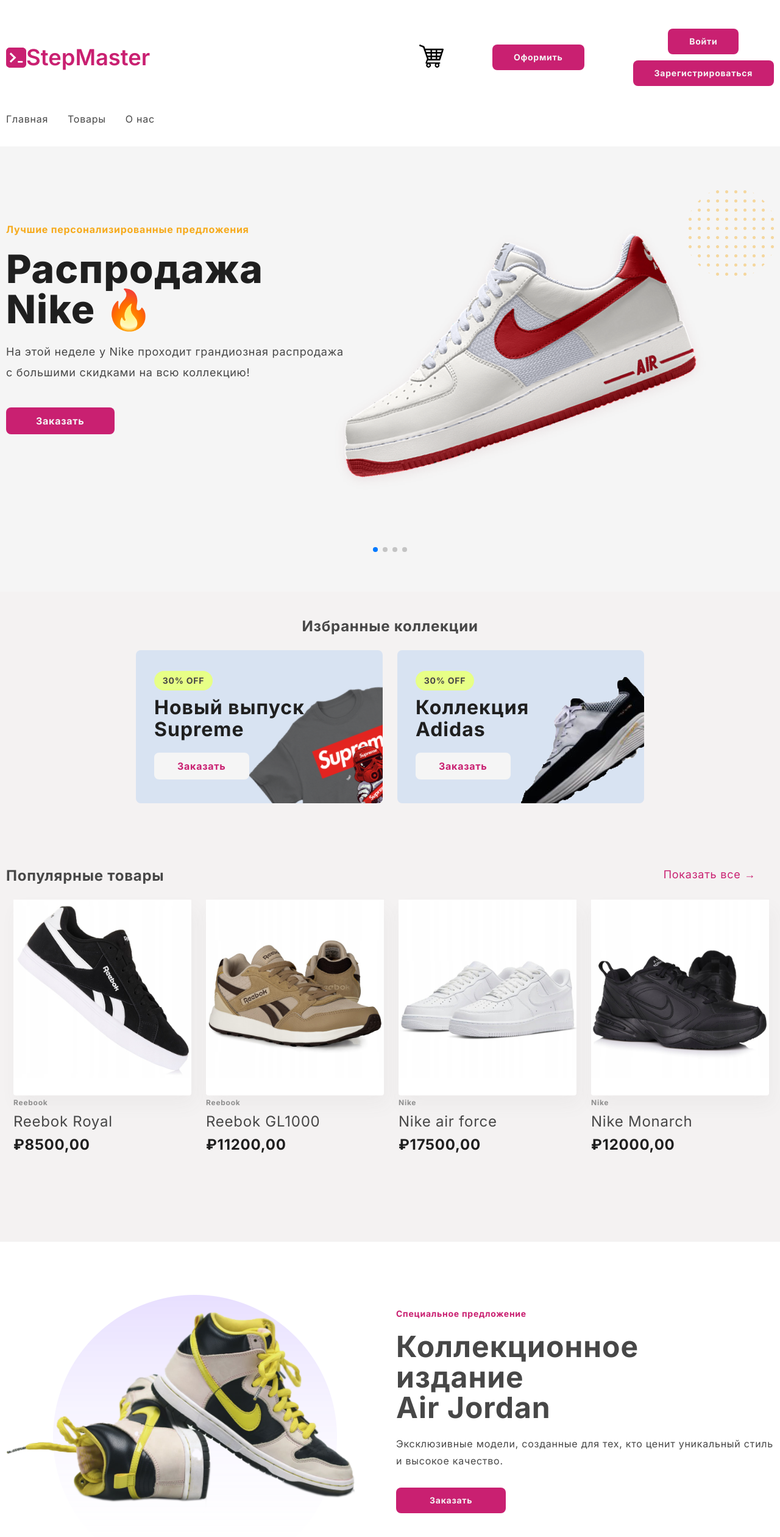
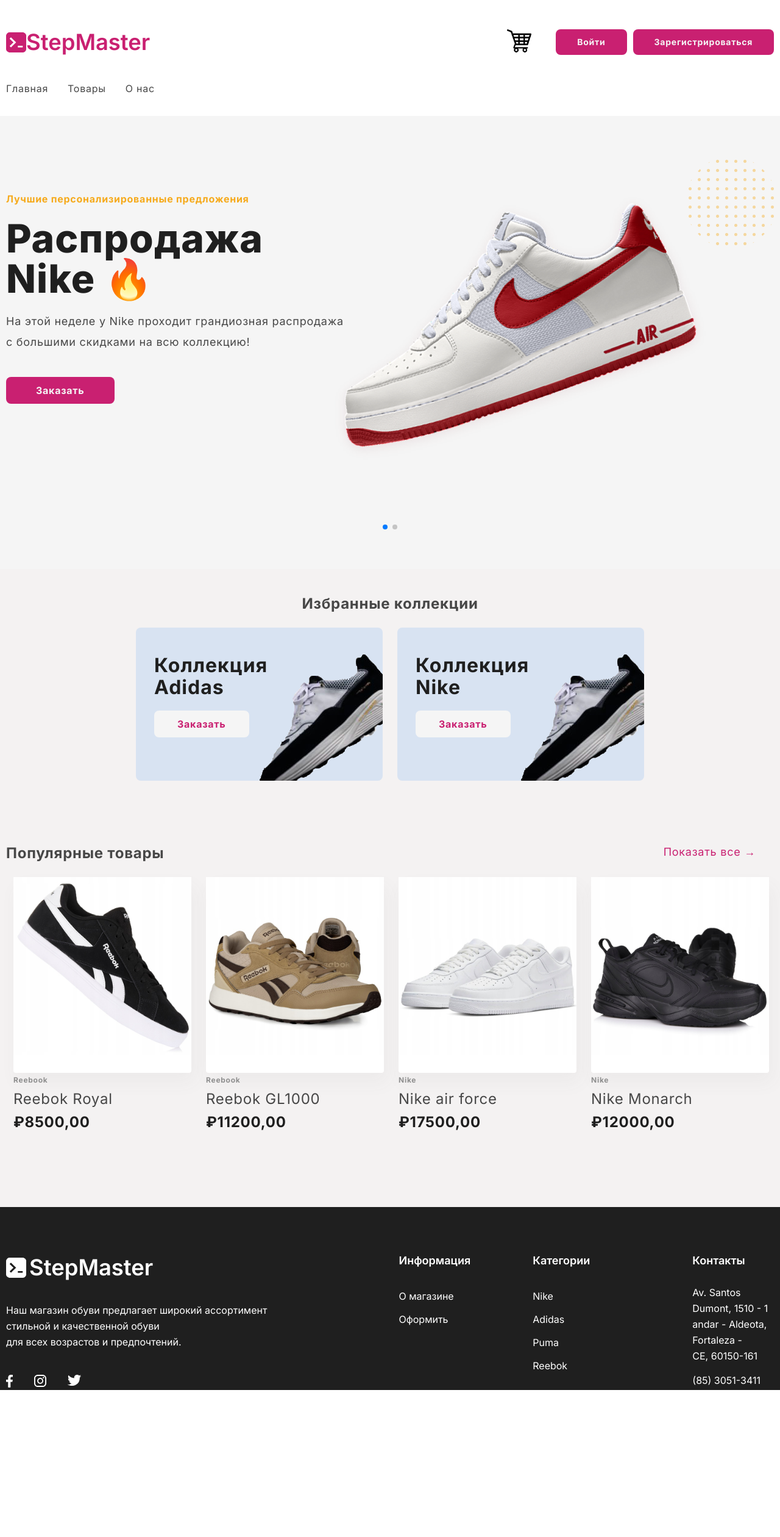
Before and after one commit to Restarter12/step_master-main-main, a Django app: page / in a window 1280 px wide. Shown: the top 2520 px of the page at 61% size. Run offline with Django 5.2, Linux system fonts and the light colour scheme; data comes from the database, SQL or seed files in the repository; both versions use the stored data as it was after the commit.

Commit message:
style_comite-2

```diff
--- a/step_master/main/static/main/css/main.css
+++ b/step_master/main/static/main/css/main.css
@@ -111,7 +111,7 @@
 .headeer_up_rigth {
     display: flex;
     align-items: center;
-    gap: 80px;
+    gap: 40px;
 }
 
 .messages {
@@ -212,7 +212,6 @@
 
 .main {
     background: rgb(244, 242, 242);
-    margin-bottom: 108px;
 }
 
 .swiper-slide-p {
@@ -281,7 +280,7 @@
 
 .swiper-slide {
     padding-top: 124px;
-    padding-bottom: 205px;
+    padding-bottom: 100px;
 }
 
 .swiper-slide_rigth_sneaker {
@@ -328,20 +327,6 @@
 
 }
 
-.collection_sale-item-p {
-    border-radius: 29px;
-    background: rgb(231, 255, 134);
-    color: rgb(71, 71, 71);
-    font-family: Inter;
-    font-size: 14px;
-    font-weight: 700;
-    line-height: 22px;
-    letter-spacing: 0.75px;
-    text-align: center;
-    width: 96px;
-    height: 32px;
-    padding: 5px;
-}
 
 .collection_sale-item-img-fut {
     position: absolute;
@@ -493,8 +478,17 @@
 
 /* Продукты */
 
-.produtos {
-    margin-bottom: 80px;
+.produtos{
+    padding-bottom: 80px;
+}
+
+.produtos_item{
+    transition: transform 0.3s ease, box-shadow 0.3s ease;
+}
+
+.produtos_item:hover {
+    transform: scale(1.05);
+    box-shadow: 0 4px 10px rgba(0, 0, 0, 0.15);
 }
 
 
@@ -636,7 +630,7 @@
 }
 
 .oferts_img {
-    margin-right: 67px;
+    margin-right: 45px;
 }
 
 .oferta-span {
@@ -685,12 +679,20 @@
     text-align: center;
     padding: 10px 55px;
     border: none;
+    cursor: pointer;
+    transition: color 0.3s ease, transform 0.3s ease;
 }
-
+.oferta-btn:hover{
+    background: rgb(170, 27, 97);
+    color: rgb(255, 255, 255);
+    box-shadow: 0 4px 8px rgba(0, 0, 0, 0.1);
+    transition: all 0.3s ease;
+}
 .oferts_text {
     margin-top: 20px;
 }
 
+/* Футер */
 
 .footer {
     background: rgb(31, 31, 31);
@@ -1002,7 +1004,6 @@
 
 .registe-auth {
     display: flex;
-    flex-direction: column;
     align-items: center;
     gap: 10px;
 }
--- a/step_master/main/static/main/css/tovar-detail.css
+++ b/step_master/main/static/main/css/tovar-detail.css
@@ -126,6 +126,8 @@
 }
 
 .quantity-input {
+  width: 80px;
+  height: 80px;
   margin: 10px 0;
 }
 
--- a/step_master/main/static/main/js/scripy_index.js
+++ b/step_master/main/static/main/js/scripy_index.js
@@ -1,4 +1,5 @@
 const swiper = new Swiper('.swiper', {
+  loop: true,
   pagination: {
     el: ".swiper-pagination",
   },
--- a/step_master/main/templates/main/index.html
+++ b/step_master/main/templates/main/index.html
@@ -13,40 +13,23 @@
                         <h1 class="swiper-slide-h">Распродажа <br> Nike 🔥</h1>
                         <p class="swiper-slide-p2">На этой неделе у Nike проходит грандиозная распродажа <br> с
                             большими скидками на всю коллекцию! </p>
-                        <a class="swiper-slide-a popup-link" href="#popup"><button
+                        <a class="swiper-slide-a popup-link" href="{% url 'tovar' %}"><button
                                 class="swiper-slide-btn">Заказать</button></a>
                         <img class="swiper-slide_rigth_sneaker" src="{% static 'main/img/whiteSneaker.png' %}" alt="">
                         <img class="swiper-slide_rigth_ornament" src="{% static 'main/img/Ornament.png' %}" alt="">
                     </div>
                     <div class="swiper-slide">
-                        <p class="swiper-slide-p">Лучшие персонализированные предложения</p>
-                        <h1 class="swiper-slide-h">Распродажа <br> Nike 🔥</h1>
-                        <p class="swiper-slide-p2">На этой неделе у Nike проходит грандиозная распродажа <br> с
-                            большими скидками на всю коллекцию! </p>
-                        <a class="swiper-slide-a popup-link" href="#popup"><button
-                                class="swiper-slide-btn">Заказать</button></a>
-                        <img class="swiper-slide_rigth_sneaker" src="{% static 'main/img/whiteSneaker.png' %}" alt="">
-                        <img class="swiper-slide_rigth_ornament" src="{% static 'main/img/Ornament.png' %}" alt="">
-                    </div>
-                    <div class="swiper-slide">
-                        <p class="swiper-slide-p">Лучшие персонализированные предложения</p>
-                        <h1 class="swiper-slide-h">Распродажа <br> Nike 🔥</h1>
-                        <p class="swiper-slide-p2">На этой неделе у Nike проходит грандиозная распродажа <br> с
-                            большими скидками на всю коллекцию! </p>
-                        <a class="swiper-slide-a popup-link" href="#popup"><button
-                                class="swiper-slide-btn">Заказать</button></a>
-                        <img class="swiper-slide_rigth_sneaker" src="{% static 'main/img/whiteSneaker.png' %}" alt="">
-                        <img class="swiper-slide_rigth_ornament" src="{% static 'main/img/Ornament.png' %}" alt="">
-                    </div>
-                    <div class="swiper-slide">
-                        <p class="swiper-slide-p">Лучшие персонализированные предложения</p>
-                        <h1 class="swiper-slide-h">Распродажа <br> Nike 🔥</h1>
-                        <p class="swiper-slide-p2">На этой неделе у Nike проходит грандиозная распродажа <br> с
-                            большими скидками на всю коллекцию! </p>
-                        <a class="swiper-slide-a popup-link" href="#popup"><button
-                                class="swiper-slide-btn">Заказать</button></a>
-                        <img class="swiper-slide_rigth_sneaker" src="{% static 'main/img/whiteSneaker.png' %}" alt="">
-                        <img class="swiper-slide_rigth_ornament" src="{% static 'main/img/Ornament.png' %}" alt="">
+                        <div class="oferts_all">
+                            <img class="oferts_img" src="{% static 'main/img/sneakerOferts.png' %}" alt="">
+                            <div class="oferts_text">
+                                <p class="oferta-span">Специальное предложение</p>
+                                <h2 class="oferta-h">Коллекционное издание <br> Air Jordan</h2>
+                                <p class="oferta-p">Эксклюзивные модели, созданные для тех, кто ценит уникальный стиль и высокое
+                                    качество.</p>
+                                <a href="{% url 'tovar' %}" class="popup-link"><button class="oferta-btn">Заказать</button></a>
+
+                            </div>
+                        </div>
                     </div>
                 </div>
                 <div class="swiper-pagination"></div>
@@ -58,30 +41,23 @@
             <div class="collection_sale-list">
                 <div class="collection_sale-item">
                     <div class="collection_sale-item-text">
-                        <p class="collection_sale-item-p">
-                            30% OFF
-                        </p>
                         <h2 class="collection_sale-item-h">
-                            Новый выпуск <br> Supreme
+                            Коллекция <br> Adidas
                         </h2>
-                        <a href="#popup" class="popup-link">
+                        <a href="{% url 'tovar' %}" class="popup-link">
                             <button class="collection_sale-item-btn">
                                 Заказать
                             </button>
                         </a>
                     </div>
-                    <img class="collection_sale-item-img-fut" src="{% static 'main/img/starWarsStormTrooperSupreme.png' %}"
-                        alt="">
+                    <img class="collection_sale-item-img-sneaker" src="{% static 'main/img/sneakerGray.png' %}" alt="">
                 </div>
                 <div class="collection_sale-item">
                     <div class="collection_sale-item-text">
-                        <p class="collection_sale-item-p">
-                            30% OFF
-                        </p>
                         <h2 class="collection_sale-item-h">
-                            Коллекция <br> Adidas
+                            Коллекция <br> Nike
                         </h2>
-                        <a href="#popup" class="popup-link">
+                        <a href="{% url 'tovar' %}" class="popup-link">
                             <button class="collection_sale-item-btn">
                                 Заказать
                             </button>
@@ -127,21 +103,6 @@
             </div>
         </div>
     </section>
-    <section class="oferts">
-        <div class="container">
-            <div class="oferts_all">
-                <img class="oferts_img" src="{% static 'main/img/sneakerOferts.png' %}" alt="">
-                <div class="oferts_text">
-                    <p class="oferta-span">Специальное предложение</p>
-                    <h2 class="oferta-h">Коллекционное издание <br> Air Jordan</h2>
-                    <p class="oferta-p">Эксклюзивные модели, созданные для тех, кто ценит уникальный стиль и высокое
-                        качество.</p>
-                    <a href="#popup" class="popup-link"><button class="oferta-btn">Заказать</button></a>
-
-                </div>
-            </div>
-        </div>
-    </section>
 </main>
 
 {% endblock %}
--- a/step_master/main/templates/main/layout.html
+++ b/step_master/main/templates/main/layout.html
@@ -42,9 +42,6 @@
                     {% endif %}
                     {% endwith %}
                 </div>
-                <a href="#popup" class="popup-link">
-                    <button class="heaeder_up-btn">Оформить</button>
-                </a>
                 {% if user.is_authenticated %}
                     <form action="{% url 'logout' %}" method="post" style="display: inline;">
                         {% csrf_token %}
```
Also changed, not shown: step_master/main/static/main/css/tovar.css (+35 -0 lines), step_master/db.sqlite3, step_master/media/products/additional/2025/02/19/superStar2.png (added), step_master/media/products/additional/2025/02/19/superStart3.png (added).
